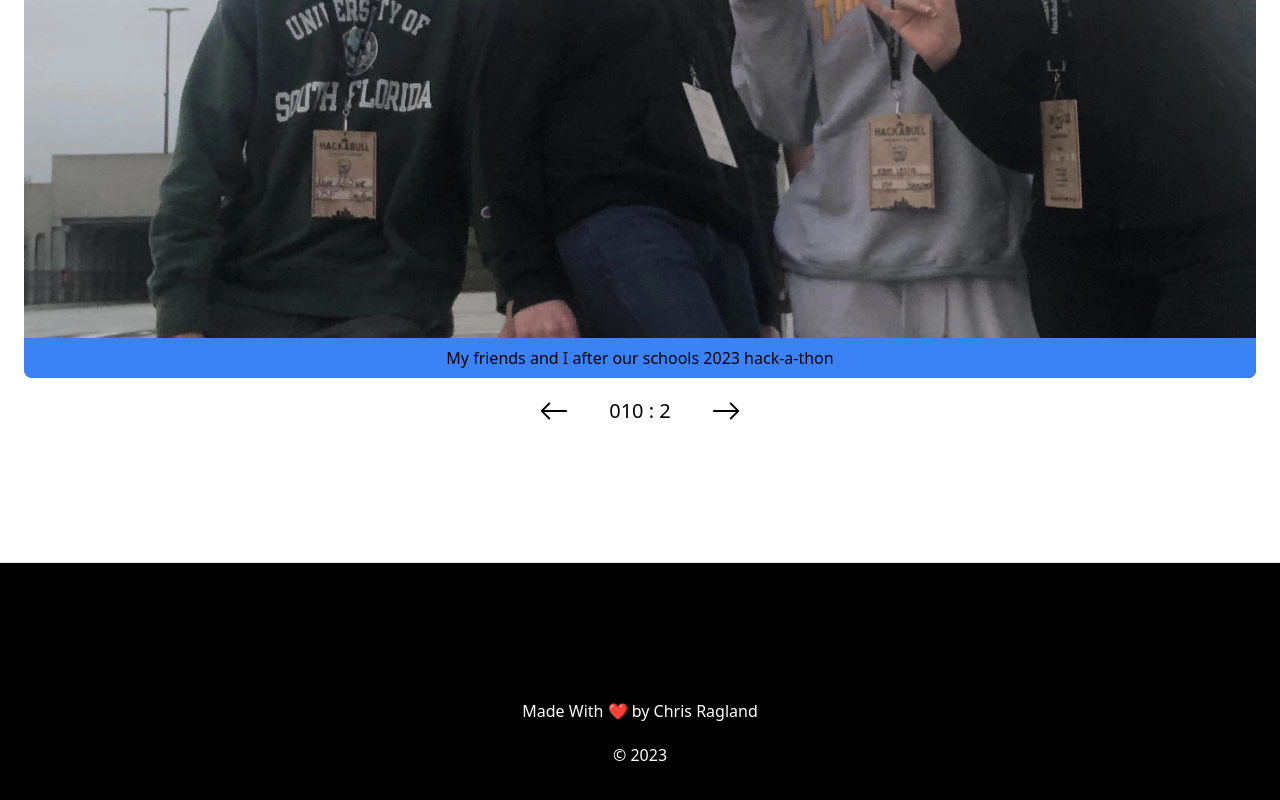
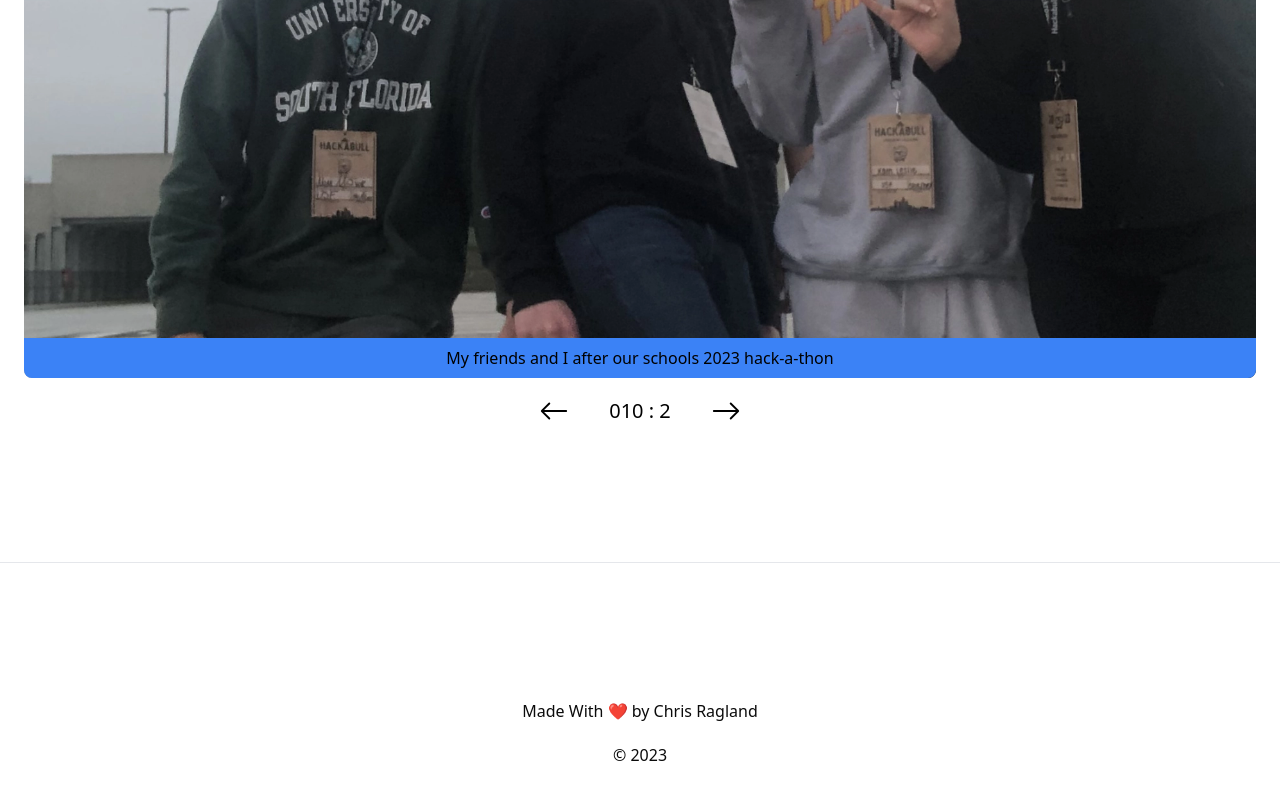
Before and after one commit to raglandc/chris-ragland-portfolio-2024, a Next.js app: page / in a window 1280 px wide. Shown: the part 2661-3461 px from the top of the page. Built offline with nearby package versions, Linux system fonts and the light colour scheme.

Commit message:
revert last change

```diff
--- a/src/components/layout/Footer.tsx
+++ b/src/components/layout/Footer.tsx
@@ -3,7 +3,7 @@ export default function Footer() {
   const year = new Date().getFullYear()
 
   return (
-    <footer className='flex flex-col items-center justify-center order-last w-full bg-black text-white h-80 text-custom-textPrimary border-t border-opacity-50'>
+    <footer className='flex flex-col items-center justify-center order-last w-full bg-custom-background h-80 text-custom-textPrimary border-t border-opacity-50'>
       <p className='mt-5'> Made With ❤️ by Chris Ragland </p>
       <p className='mt-5'>&copy; {year} </p>
     </footer>
```
